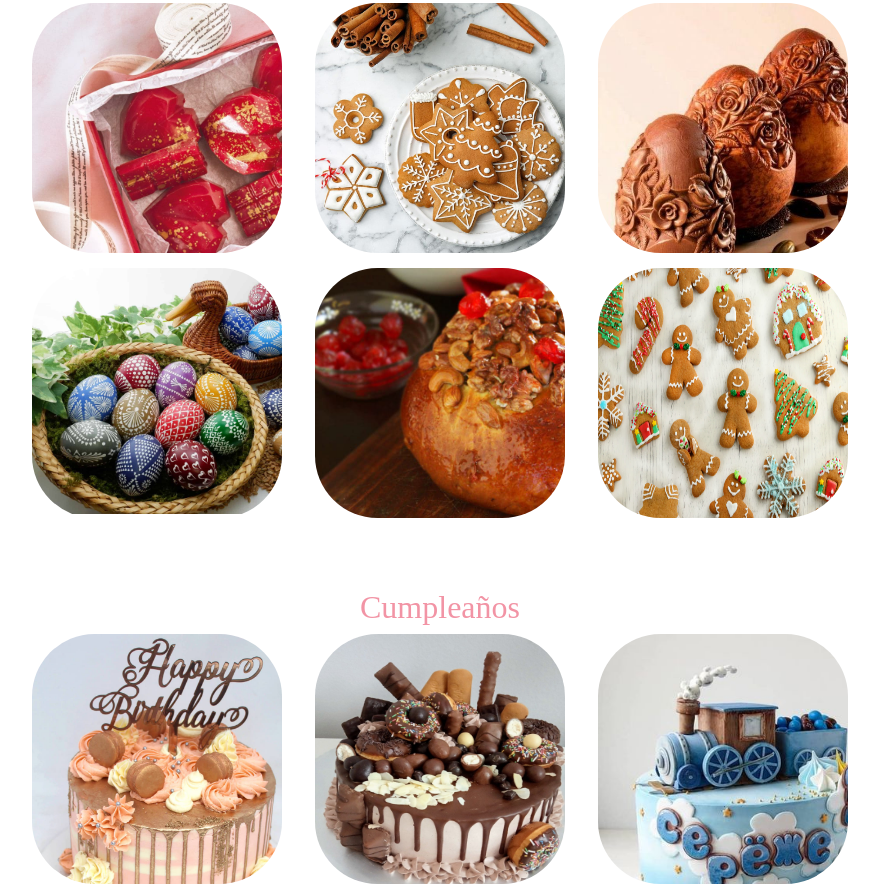
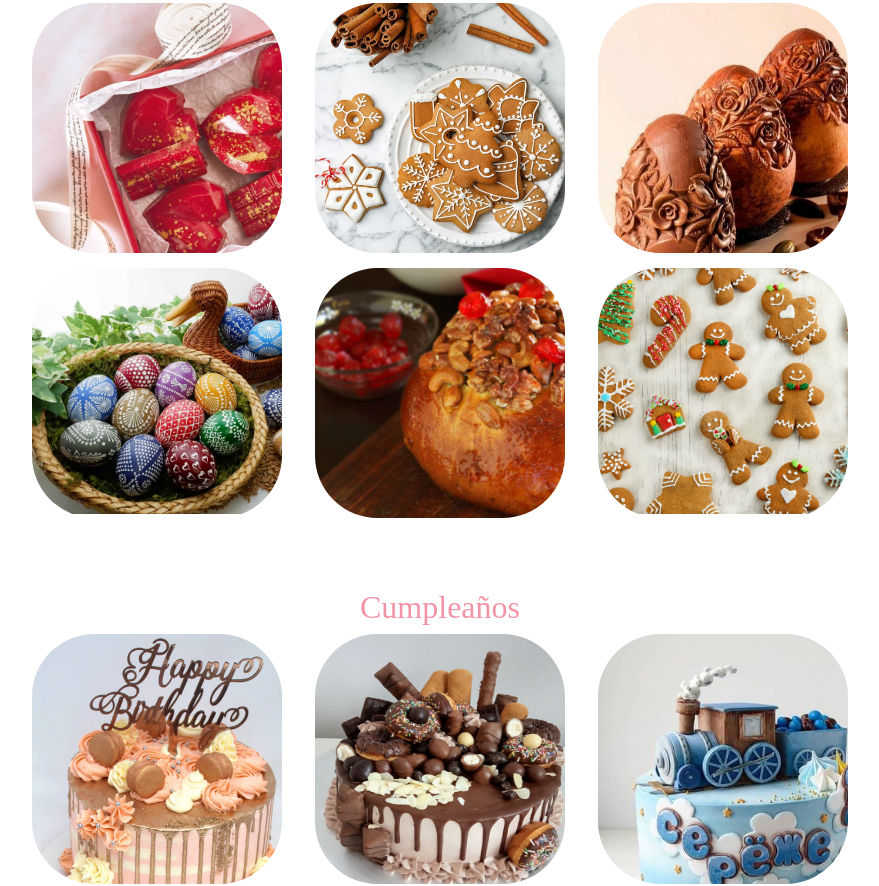
Before and after one commit to rosangulo/pasteles-final-sass, a website: page pages/promotions.html in a window 1280 px wide. Shown: the part 1115-2001 px from the top of the page, without its empty margins (200-1079 px from the left). Drawn offline with nearby package versions, Linux system fonts and the light colour scheme; a web font is replaced by a local one.

Commit message:
prueba de dimensiones de imagenes

```diff
--- a/pages/promotions.html
+++ b/pages/promotions.html
@@ -142,7 +142,7 @@
                     <div><img src="../images/Productos/pisanki-poland.jpg" alt="Pascua" class="prod2c"></div>
                     <div><img src="../images/Productos/pandulce-genoves.jpg" alt="Navidad" class="prod2b"></div>
                     <div><img src="../images/Productos/gluten-free-gingerbread-cookies-5c.jpg" alt="Navidad"
-                            class="prod2a">
+                            class="prod2c">
                     </div>
                 </div>
 
```
